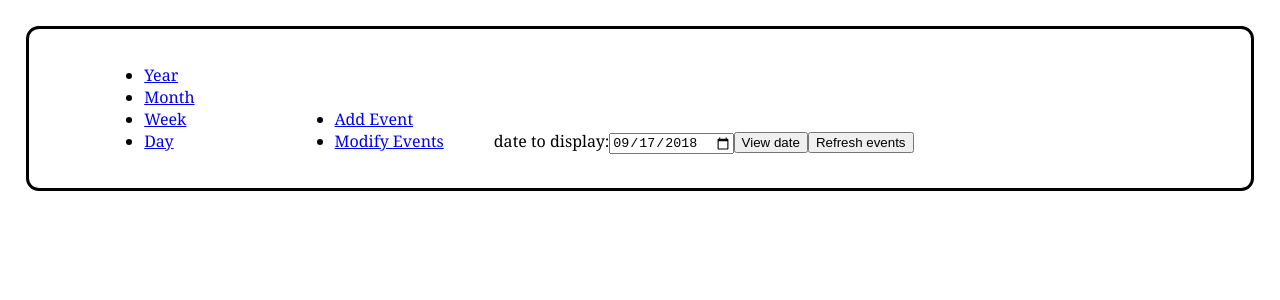
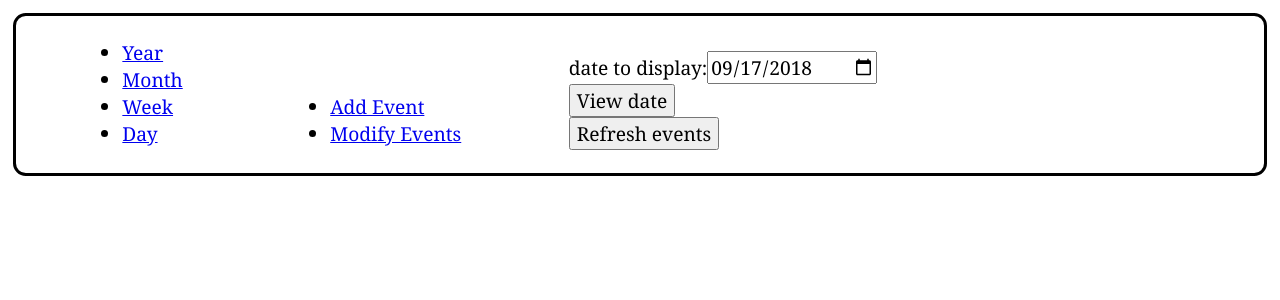
Before and after one commit to joshparkerj/nodb, a React (Create React App) app: page / in a window 1280 px wide. Shown: the top 300 px of the page. Built offline with nearby package versions, Linux system fonts and the light colour scheme; no server answers; the HTML template or start-up script is replaced by a standard one.

Commit message:
make some styling more resizable

```diff
--- a/src/App.css
+++ b/src/App.css
@@ -1,7 +1,8 @@
-body {
+body,button,input {
   font-family: Georgia, 'Times New Roman', Times, serif;
+  font-size: 1.5vw;
 }
-ul {
+ul,.heading-date-picker {
   display: inline-block;
-  margin: 10px 50px;
+  margin: 0.8vw 4.2vw;
 }
--- a/src/App.js
+++ b/src/App.js
@@ -69,6 +69,7 @@ class App extends Component {
             <li><a href="/addevent">Add Event</a></li>
             <li><a href="/modifyevents">Modify Events</a></li>
           </ul>
+          <div className="heading-date-picker">
             <label>date to display:</label>
             <input
               name="date"
@@ -80,8 +81,9 @@ class App extends Component {
                 this.state.today.toJSON().slice(0,10)
               }
             />
-          <button onClick={this.handleClick}>View date</button>
-          <button onClick={this.refreshEvents}>Refresh events</button>
+            <br /><button onClick={this.handleClick}>View date</button>
+            <br /><button onClick={this.refreshEvents}>Refresh events</button>
+          </div>
         </div>
         <Router>
           <Switch>
--- a/src/index.css
+++ b/src/index.css
@@ -1,6 +1,6 @@
 body {
-  margin: 2vw;
-  padding: 2vw;
+  margin: 1vw;
+  padding: 1vw;
   border: solid black;
   border-radius: 1vw;
 }
--- a/src/views/DisplayEvent.js
+++ b/src/views/DisplayEvent.js
@@ -1,29 +1,26 @@
-import React, { Component } from 'react';
+import React from 'react';
 import './display-event.css';
 
-class DisplayEvent extends Component {
-
-  handleClick = () => {
-    this.props.handleDelete(this.props.event.id);
+function handleClick(id, hd){
+  hd(id);
 }
 
-  render(){
+function DisplayEvent(props) {
   return (
     <div className="display-event">
-        <h4>{this.props.event.name}</h4>
-        <p>{this.props.event.date}</p>
-        <p>{this.props.event.time}</p>
+      <h4>{props.event.name}</h4>
+      <p>{props.event.date}</p>
+      <p>{props.event.time}</p>
       <div className="event-modifiers">
-          <button onClick={this.handleClick}>
+        <button onClick={e => handleClick(props.event.id,props.handleDelete)}>
           delete this event
         </button>
-          <a href={`/updateevent/${this.props.event.id}`}>
+        <a href={`/updateevent/${props.event.id}`}>
           <button>update this event</button>
         </a>
       </div>
     </div>
   )
 }
-}
 
 export default DisplayEvent;
--- a/src/views/Month.js
+++ b/src/views/Month.js
@@ -27,7 +27,7 @@ function Month(props){
   }
   return (
     <div className="month">
-      <div><h4>{names[month]}</h4></div>
+      <div className="month-name"><h4>{names[month]}</h4></div>
       {
         days.map((e,i) => {
           if (i===0){
--- a/src/views/day.css
+++ b/src/views/day.css
@@ -1,6 +1,8 @@
 .day {
   display: inline-block;
-  margin: 8px;
+  margin: 0.1vw;
+  padding: 0.1vw 0.7vw;
+  line-height: 0;
   grid-column: span 1;
 }
 .day .event-modifiers {
--- a/src/views/display-event.css
+++ b/src/views/display-event.css
@@ -1,3 +1,4 @@
 .display-event {
   font-family: Arial;
+  line-height: normal;
 }
--- a/src/views/month.css
+++ b/src/views/month.css
@@ -2,3 +2,6 @@
   display: inline-block;
   grid-column: span 1;
 }
+.month h4 {
+  text-align: center;
+}
--- a/src/views/year.css
+++ b/src/views/year.css
@@ -9,14 +9,14 @@
 }
 
 .year .month {
-  margin: 20px;
+  margin: 0.5vw;
   border: solid black;
-  padding: 20px;
+  padding: 0.5vw;
 }
 
 .year .day .display-events {
   visibility: hidden;
-  width: 240px;
+  width: 20vw;
   background-color: rgb(120, 220, 0);
   color: rgba(0,0,0,0.8);
   text-align: center;
@@ -25,7 +25,7 @@
   border-radius: 6px;
   position: absolute;
   z-index: 1;
-  margin-left: -120px;
+  margin-left: -10vw;
 }
 
 .year .eventful:hover .display-events {
```
Also changed, not shown: be/data.json (+1 -1 lines). Lines whose indentation alone changed are shown as unchanged.
